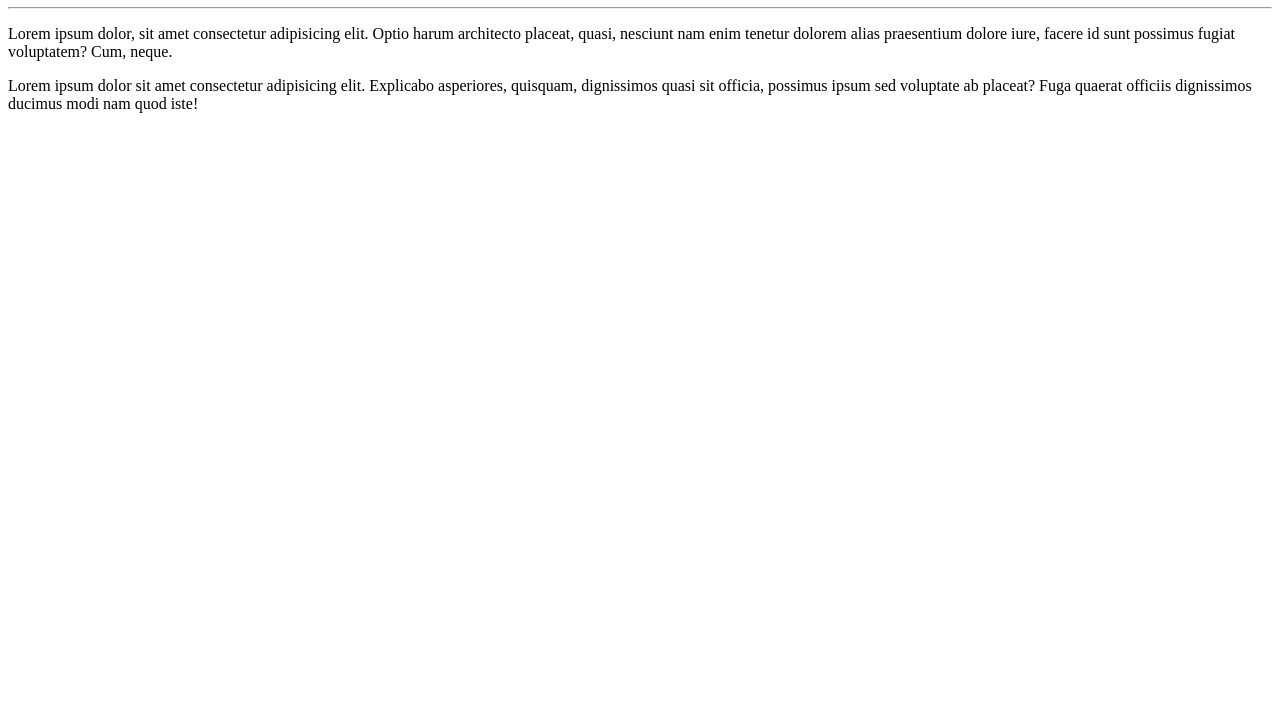
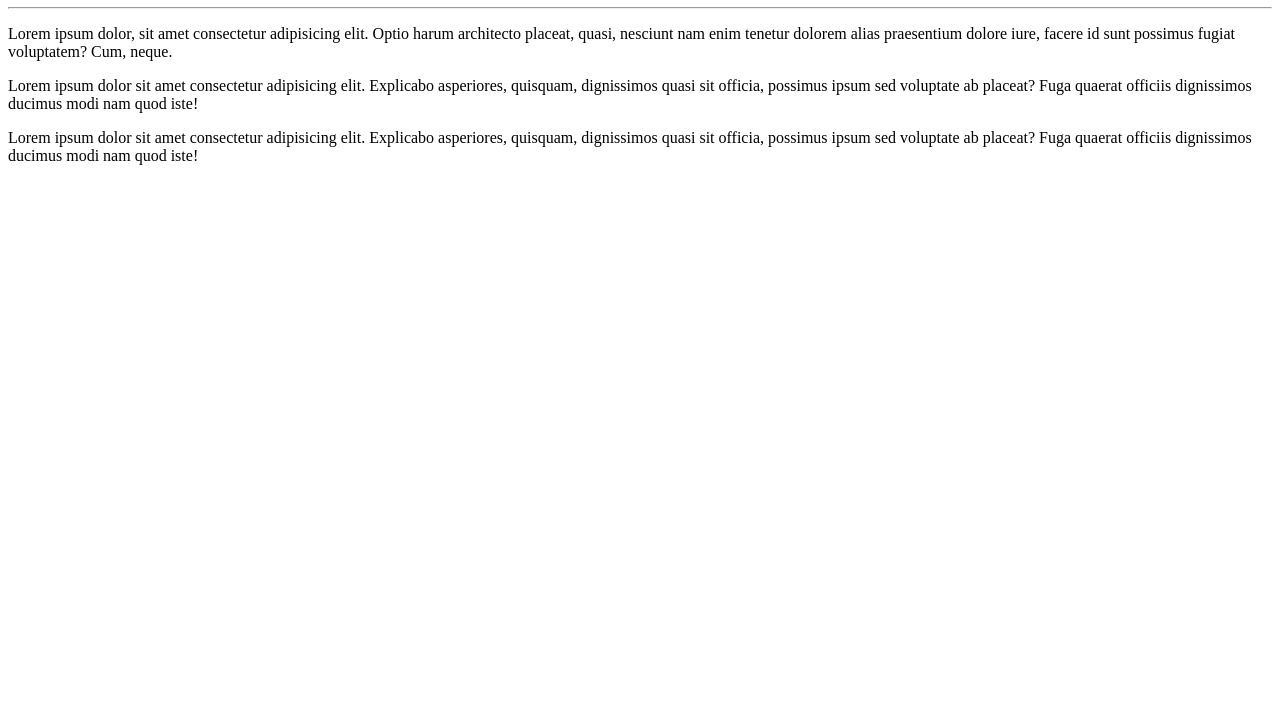
Before and after one commit to lopescarolina/Ola-Mundo, a plain HTML site: page site.exemplo/index.html in a window 1280 px wide. Shown: the part 73-800 px from the top of the page. Drawn offline with Linux system fonts and the light colour scheme.

Commit message:
Adicionado terceiro parágrafo

```diff
--- a/site.exemplo/index.html
+++ b/site.exemplo/index.html
@@ -11,5 +11,7 @@
     <hr>
     <p>Lorem ipsum dolor, sit amet consectetur adipisicing elit. Optio harum architecto placeat, quasi, nesciunt nam enim tenetur dolorem alias praesentium dolore iure, facere id sunt possimus fugiat voluptatem? Cum, neque.</p>
     <p>Lorem ipsum dolor sit amet consectetur adipisicing elit. Explicabo asperiores, quisquam, dignissimos quasi sit officia, possimus ipsum sed voluptate ab placeat? Fuga quaerat officiis dignissimos ducimus modi nam quod iste!</p>
+    <p>Lorem ipsum dolor sit amet consectetur adipisicing elit. Explicabo asperiores, quisquam, dignissimos quasi sit officia, possimus ipsum sed voluptate ab placeat? Fuga quaerat officiis dignissimos ducimus modi nam quod iste!</p></body>
+
 </body>
 </html>
```
